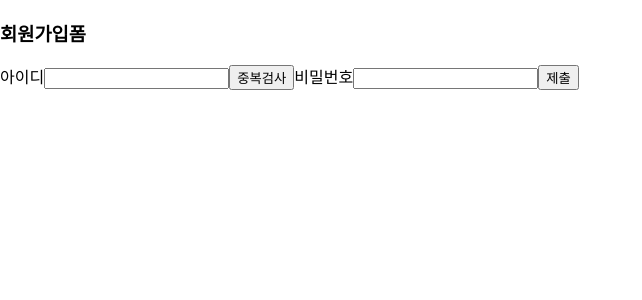
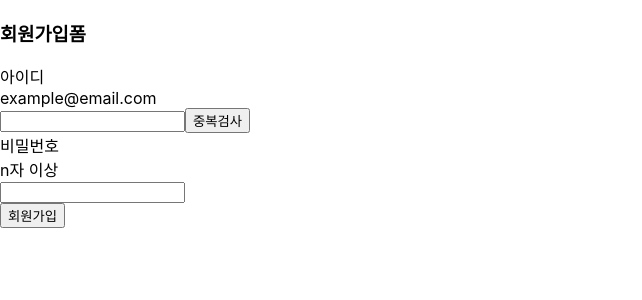
Before and after one commit to seanxxo/exchange-diary, a React (Create React App) app: page / in a window 1280 px wide. Both pictures are taken after a click on the button "회원가입". Shown: the top 300 px of the page, without its empty margins (0-642 px from the left). Built offline with nearby package versions, Linux system fonts and the light colour scheme.

Commit message:
:sparkles: Add components more specific

```diff
--- a/src/App.js
+++ b/src/App.js
@@ -1,6 +1,6 @@
 import { useState } from "react";
 import { registUser, isDuplicateId, login } from "./user";
-import { Form, Input } from "./common/Form";
+import { Form, EmailIdInput, PasswordInput } from "./common/Form";
 import { SoftAlert, Button } from "./common/etc";
 
 function App() {
@@ -66,6 +66,7 @@ const Join = ({ setIsLogin }) => {
       <h3>회원가입폼</h3>
       <SoftAlert message={joinErrMsg} />
       <Form
+        title="회원가입"
         handleSubmit={(values) => {
           registUser(values.id, values.pw)
             ? setIsLogin(true)
@@ -73,7 +74,7 @@ const Join = ({ setIsLogin }) => {
         }}
         observer={getId}
       >
-        <Input label="아이디" name="id" type="email" />
+        <EmailIdInput />
         <Button
           label="중복검사"
           handleClick={(e) => {
@@ -81,7 +82,7 @@ const Join = ({ setIsLogin }) => {
             isDuplicateId(id, setJoinErrMsg);
           }}
         />
-        <Input label="비밀번호" name="pw" type="password" />
+        <PasswordInput />
       </Form>
     </div>
   );
@@ -107,9 +108,9 @@ const Login = ({ setIsLogin }) => {
     <div>
       <h3>로그인 폼</h3>
       <SoftAlert message={loginErrMsg} />
-      <Form onSubmit={handleSubmit} observer={getInputs}>
-        <Input label="아이디" name="id" type="email" />
-        <Input label="비밀번호" name="pw" type="password" />
+      <Form title="로그인" onSubmit={handleSubmit} observer={getInputs}>
+        <EmailIdInput />
+        <PasswordInput />
       </Form>
     </div>
   );
--- a/src/common/Form.js
+++ b/src/common/Form.js
@@ -1,6 +1,6 @@
 import { useState } from "react";
 
-const Form = ({ handleSubmit, observer, children }) => {
+const Form = ({ title, handleSubmit, observer, children }) => {
   const [values, setValues] = useState({});
   if (observer) observer(values);
 
@@ -19,18 +19,31 @@ const Form = ({ handleSubmit, observer, children }) => {
       onChange={handleChange}
     >
       {children}
-      <input type="submit" value="제출"></input>
+      <div>
+        <input type="submit" value={title} />
+      </div>
     </form>
   );
 };
 
-const Input = ({ label, name, type }) => {
+const Input = ({ label, name, type, hint }) => {
   return (
     <label>
-      {label}
+      <div className="label">{label}</div>
+      <div className="hint">{hint}</div>
       <input name={name} type={type}></input>
     </label>
   );
 };
 
-export { Form, Input };
+const EmailIdInput = () => {
+  return (
+    <Input label="아이디" name="id" type="email" hint="example@email.com" />
+  );
+};
+
+const PasswordInput = () => {
+  return <Input label="비밀번호" name="pw" type="password" hint="n자 이상" />;
+};
+
+export { Form, Input, EmailIdInput, PasswordInput };
```
